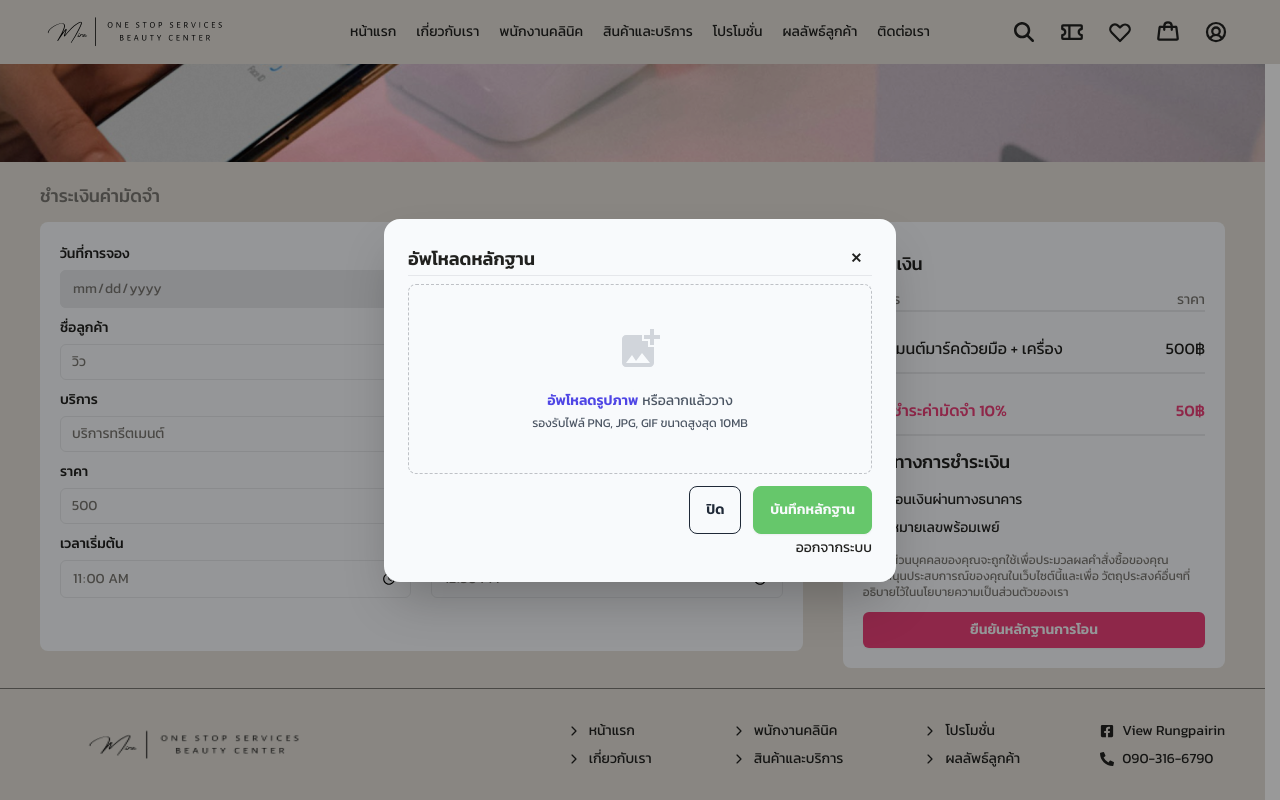
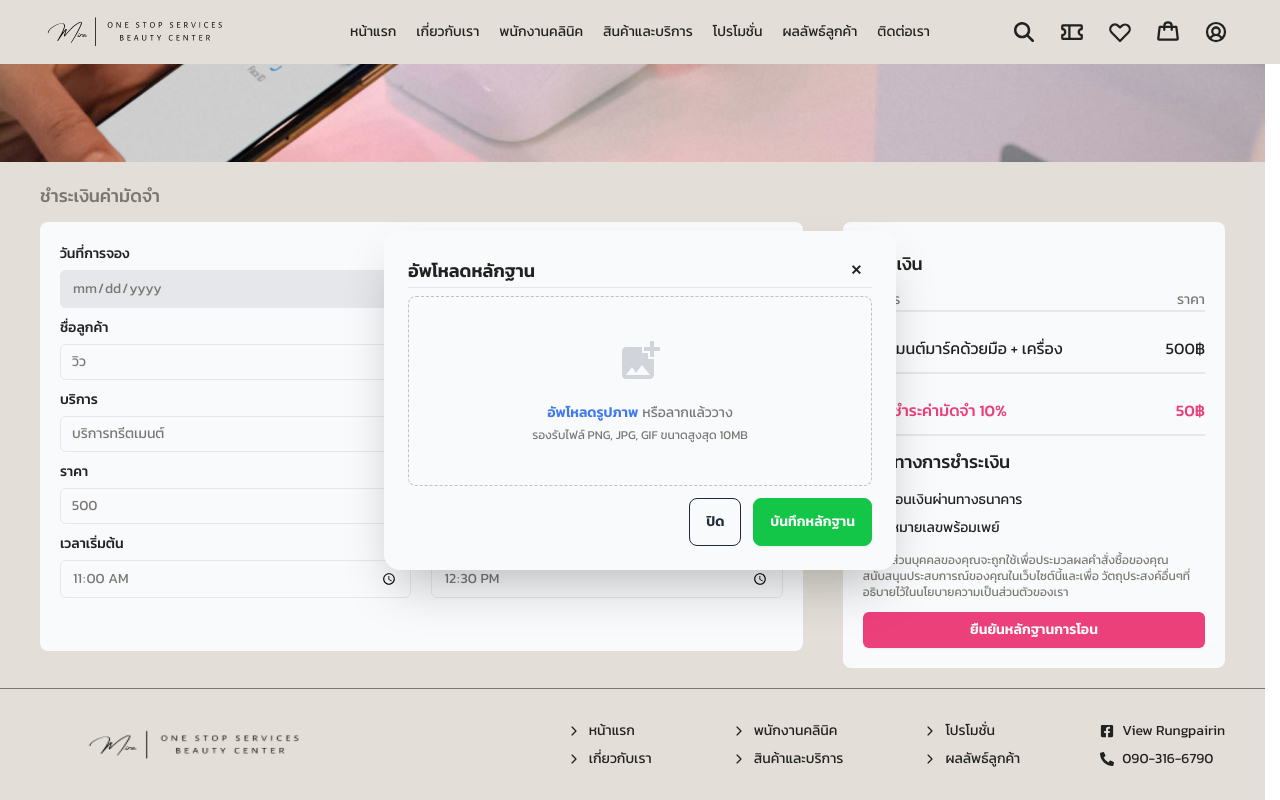
Before and after one commit to phupa1122/nextjs-project, a Next.js app: page /payment in a window 1280 px wide. Both pictures are taken after a click on the button "ยืนยันหลักฐานการโอน". Shown: the part 222-1022 px from the top of the page. Built offline with nearby package versions, Linux system fonts and the light colour scheme.

Commit message:
modalUpload

```diff
--- a/package.json
+++ b/package.json
@@ -15,6 +15,7 @@
     "react-dom": "^18",
     "react-icons": "^5.4.0",
     "styled-components": "^6.1.13",
+    "sweetalert2": "^11.15.3",
     "swiper": "^11.1.15"
   },
   "devDependencies": {
--- a/src/app/payment/components/confirmUpload.tsx
+++ /dev/null
@@ -1,53 +0,0 @@
-import React from 'react';
-
-import { PiWarningCircle } from "react-icons/pi";
-
-export default function confirmUpload() {
-
-    const openModal = () => {
-        const dialog = document.getElementById('confirmUpload') as HTMLDialogElement;
-        if (dialog) {
-            dialog.showModal();
-        }
-    };
-
-  return (
-    <div>
-            {/* เปิด modal โดยเรียกฟังก์ชัน openModal */}
-            <button className="text-sm text-black1" onClick={openModal}>
-                ออกจากระบบ
-            </button>
-            <dialog id="confirmUpload" className="modal">
-                <div className="modal-box bg-slate-50">
-                    <form method="dialog">
-                        <div className="flex justify-between items-center border-b">
-                            <div className="flex justify-between items-center space-x-2 text-error">
-                                <PiWarningCircle size={24} />
-                                <h2 className="text-lg font-medium text-error">ออกจากระบบ</h2>
-                            </div>
-                            <button
-                                className="btn btn-sm btn-square btn-ghost text-black1"
-                            >
-                                ✕
-                            </button>
-                        </div>
-                        <div className="mt-2 space-y-1">
-                            <p className="text-black1 text-sm">หากยืนยันการออกจากระบบแล้ว</p>
-                            <p className="text-gray1 text-sm">ระบบจะทำการออกจากระบบ </p>
-
-                        </div>
-                        <div className="mt-6 text-right space-x-3">
-                            <button className="btn btn-outline btn-base-content px-4 text-sm">ปิด</button>
-                            <button onClick={() => {
-                                window.location.href = '/';
-                            }}
-                                className="btn btn-error px-4 text-sm text-slate-50">
-                                ออกจากระบบ
-                            </button>
-                        </div>
-                    </form>
-                </div>
-            </dialog>
-        </div>
-  )
-}
--- a/src/app/payment/components/modalUpload.tsx
+++ b/src/app/payment/components/modalUpload.tsx
@@ -1,22 +1,59 @@
-import React from 'react';
-import ConfirmUpload from './confirmUpload';
+import React, { useState } from 'react';
+import Swal from 'sweetalert2'
 
 import { MdAddPhotoAlternate } from "react-icons/md";
+import { PiCalendarCheck } from "react-icons/pi";
 
-export default function modalUpload() {
+export default function ModalUpload() {
+    const [selectedFile, setSelectedFile] = useState<File | null>(null);
+    const [preview, setPreview] = useState<string | null>(null);
+    const [modalUploadOpen, setModalUploadOpen] = useState(false);
+    const [modalSuccessOpen, setModalSuccessOpen] = useState(false);
 
     const openModal = () => {
-        const dialog = document.getElementById('modalUpload') as HTMLDialogElement;
-        if (dialog) {
-            dialog.showModal();
+        setModalUploadOpen(true);
+    };
+
+    const closeModal = () => {
+        setModalUploadOpen(false);
+    };
+
+    const handleFileChange = (event: React.ChangeEvent<HTMLInputElement>) => {
+        const file = event.target.files ? event.target.files[0] : null;
+        if (file) {
+            setSelectedFile(file);
+
+            // อ่านไฟล์และแสดงตัวอย่าง
+            const reader = new FileReader();
+            reader.onload = () => {
+                setPreview(reader.result as string);
+            };
+            reader.readAsDataURL(file);
         }
     };
 
-    const closeModal = () => {
-        const dialog = document.getElementById('modalUpload') as HTMLDialogElement;
-        if (dialog) {
-            dialog.close();
+    const openSuccess = () => {
+        // ตรวจสอบว่ามีไฟล์ก่อนปิด modalUpload
+        if (!selectedFile) {
+            Swal.fire({
+                title: "กรุณาอัปโหลดไฟล์ก่อนบันทึก",
+                text: "",
+                icon: "warning"
+              });
+            return;
         }
+
+        // หากมีไฟล์ ให้ปิด modalUpload และเปิด modalSuccess
+        setModalUploadOpen(false);
+        setModalSuccessOpen(true);
+
+        console.log("Uploading file:", selectedFile);
+    };
+
+    const closeSuccess = () => {
+        //setModalOpen(true);
+        setModalSuccessOpen(false);
+
     };
 
     return (
@@ -24,12 +61,15 @@ export default function modalUpload() {
             {/* เปิด modal โดยเรียกฟังก์ชัน openModal */}
             <button
                 type="submit"
-                className="flex w-full justify-center rounded-md bg-pink1 px-3 py-1.5 text-sm/6 font-semibold text-slate-50 shadow-sm hover:bg-pink-600 focus-visible:outline focus-visible:outline-2 focus-visible:outline-offset-2 focus-visible:outline-pink1" onClick={openModal}
+                className="flex w-full justify-center rounded-md bg-pink1 px-3 py-1.5 text-sm/6 font-semibold text-slate-50 shadow-sm hover:bg-pink-600 focus-visible:outline focus-visible:outline-2 focus-visible:outline-offset-2 focus-visible:outline-pink1"
+                onClick={openModal}
             >
                 ยืนยันหลักฐานการโอน
             </button>
 
-            <dialog id="modalUpload" className="modal">
+            {/* Modal อัพโหลดหลักฐาน */}
+            {modalUploadOpen && (
+                <dialog id="modalUpload" className="modal" open>
                     <div className="modal-box bg-slate-50">
                         <div className="flex justify-between items-center border-b">
                             <h3 className="font-semibold text-lg text-black1">อัพโหลดหลักฐาน</h3>
@@ -41,37 +81,94 @@ export default function modalUpload() {
                             </button>
                         </div>
 
-
-                    <form method="dialog" className="space-y-3">
+                        <div className="space-y-3">
                             <div className="col-span-full">
                                 <div className="mt-2 flex justify-center rounded-lg border border-dashed border-gray-900/25 px-6 py-10">
                                     <div className="flex flex-col items-center justify-center h-full">
+                                        {preview ? (
+                                            <img
+                                                src={preview}
+                                                alt="Uploaded preview"
+                                                className="h-40 w-auto rounded-md"
+                                            />
+                                        ) : (
                                             <MdAddPhotoAlternate aria-hidden="true" className="mx-auto size-12 text-gray-300" />
-                                    <div className="mt-4 flex text-sm/6 text-gray-600">
+                                        )}
+                                        <div className="mt-4 flex text-sm/6 text-gray1">
                                             <label
                                                 htmlFor="file-upload"
-                                            className="relative cursor-pointer rounded-md bg-slate-50 font-semibold text-indigo-600 focus-within:outline-none focus-within:ring-2 focus-within:ring-indigo-600 focus-within:ring-offset-2 hover:text-indigo-500"
+                                                className="relative cursor-pointer rounded-md bg-slate-50 font-semibold text-blue1  hover:text-blue-600"
                                             >
                                                 <span>อัพโหลดรูปภาพ</span>
-                                            <input id="file-upload" name="file-upload" type="file" className="sr-only" />
+                                                <input
+                                                    id="file-upload"
+                                                    name="file-upload"
+                                                    type="file"
+                                                    accept="image/png, image/jpeg, image/gif"
+                                                    className="sr-only"
+                                                    onChange={handleFileChange}
+                                                />
                                             </label>
                                             <p className="pl-1">หรือลากแล้ววาง</p>
                                         </div>
-                                    <p className="text-xs/5 text-gray-600">รองรับไฟล์ PNG, JPG, GIF ขนาดสูงสุด 10MB</p>
+                                        <p className="text-xs/5 text-gray1">รองรับไฟล์ PNG, JPG, GIF ขนาดสูงสุด 10MB</p>
+                                    </div>
+                                </div>
+                            </div>
+                            <div className="mt-6 text-right flex space-x-3 justify-end items-center">
+                                <button
+                                    type='button'
+                                    className="btn btn-outline btn-base-content px-4 text-sm"
+                                    onClick={closeModal}
+                                >
+                                    ปิด
+                                </button>
+                                <button
+                                    type='button'
+                                    className="btn px-4 text-sm text-slate-50 bg-green1 border-green1 hover:bg-green-600 hover:text-white hover:border-green-600"
+                                    onClick={openSuccess}
+                                >
+                                    บันทึกหลักฐาน
+                                </button>
+                            </div>
+                        </div>
+                    </div>
+                </dialog>
+            )}
+
+            {/* Modal Success */}
+            {modalSuccessOpen && (
+                <dialog id="confirmUpload" className="modal" open>
+                    <div className="modal-box bg-slate-50">
+                        <form method="dialog">
+                            <div className="flex justify-between items-center border-b">
+                                <div className="flex justify-between items-center space-x-2 text-green1">
+                                    <h2 className="text-lg font-medium text-green1">การจองคิวสำเร็จ</h2>
+                                </div>
                             </div>
 
+                            <div className="mt-2 space-y-1 text-center">
+                                <div className="flex justify-center">
+                                    <PiCalendarCheck size={36} color='#13C648' />
                                 </div>
+                                <p className="text-black1 text-base">บริการ: ทรีตเมนต์มาร์คด้วยมือ + เครื่อง</p>
+                                <p className="text-gray1 text-sm">คุณ: วิว</p>
+                                <p className="text-gray1 text-sm">วันที่: 02 ธันวาคม 2567</p>
+                                <p className="text-gray1 text-sm">เวลา: 11.00 - 12.30 น.</p>
                             </div>
-                        <div className="mt-6 text-right space-x-3">
-                            <button type='button' className="btn btn-outline btn-base-content px-4 text-sm" onClick={closeModal}>ปิด</button>
-                            <button type='submit' className="btn px-4 text-sm text-slate-50 bg-green1 border-green1 hover:bg-green-500 hover:text-white hover:border-green-500">
-                                บันทึกหลักฐาน
+
+                            <div className="text-center mt-2 border-t border-gray-200 pt-2">
+                                <button
+                                    className="px-3 items-center text-pink1 hover:text-gray1 rounded"
+                                    onClick={closeSuccess}
+                                >
+                                    ปิด
                                 </button>
-<ConfirmUpload />
                             </div>
                         </form>
                     </div>
                 </dialog>
+            )}
         </div>
-    )
+    );
 }
--- a/tailwind.config.ts
+++ b/tailwind.config.ts
@@ -15,7 +15,7 @@ const config: Config = {
         pink1: "#EC407A",
         blue1: "#407AEC",
         red1: "#FF2D47",
-        green1: "#66C76B",
+        green1: "#13C648",
         black1: "#21211F",
         white1: "#E3DFD8",
         gray1: "#7A7772",
```
Also changed, not shown: 1 other file (tests, documents, lock files or other folders). Lines whose indentation alone changed are shown as unchanged.
